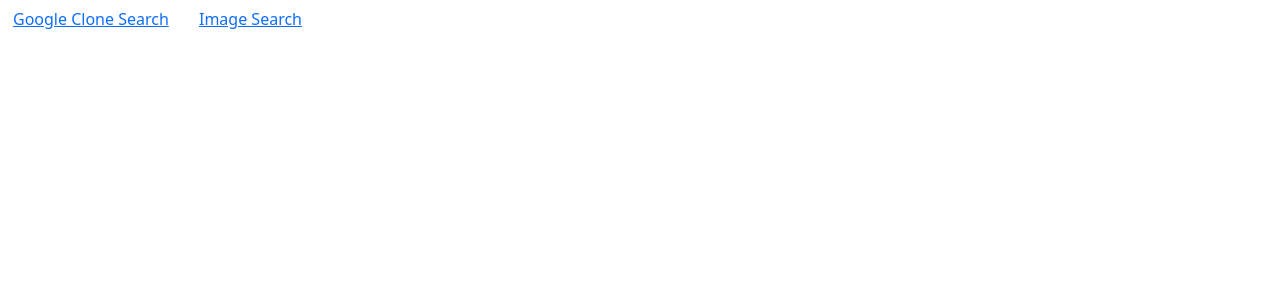
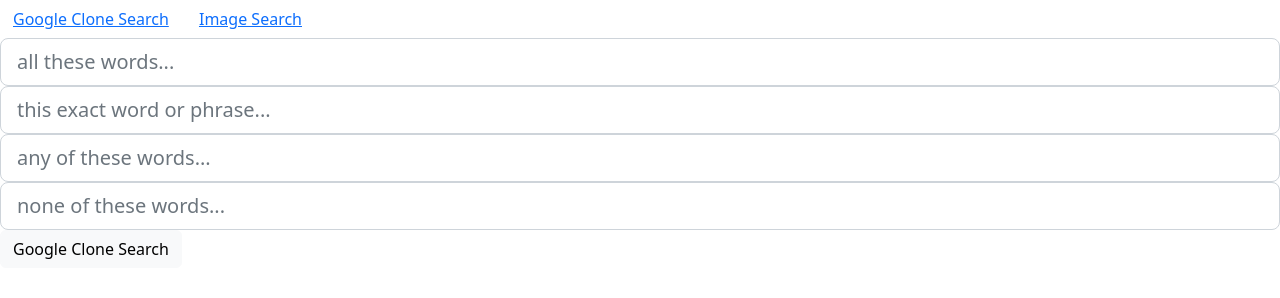
Before and after one commit to Jainana0306/GoogleClone, a plain HTML site: page AdvanceSearch.html in a window 1280 px wide. Drawn offline with nearby package versions, Linux system fonts and the light colour scheme.

Commit message:
add working advanced search

```diff
--- a/AdvanceSearch.html
+++ b/AdvanceSearch.html
@@ -19,6 +19,35 @@
     <a href="ImageSearch.html" class="btn btn-link" role="button"
       >Image Search</a
     >
+
+    <form action="https://google.com/search" method="get" role="search">
+      <input
+        type="text"
+        name="as_q"
+        class="form-control form-control-lg"
+        placeholder="all these words..."
+      />
+      <input
+        type="text"
+        name="as_epq"
+        class="form-control form-control-lg"
+        placeholder="this exact word or phrase..."
+      />
+      <input
+        type="text"
+        name="as_oq"
+        class="form-control form-control-lg"
+        placeholder="any of these words..."
+      />
+      <input
+        type="text"
+        name="as_eq"
+        class="form-control form-control-lg"
+        placeholder="none of these words..."
+      />
+      <input type="submit" value="Google Clone Search" class="btn btn-light" />
+    </form>
+
     <script
       src="https://cdn.jsdelivr.net/npm/bootstrap@5.2.0/dist/js/bootstrap.bundle.min.js"
       integrity="sha384-A3rJD856KowSb7dwlZdYEkO39Gagi7vIsF0jrRAoQmDKKtQBHUuLZ9AsSv4jD4Xa"
```
